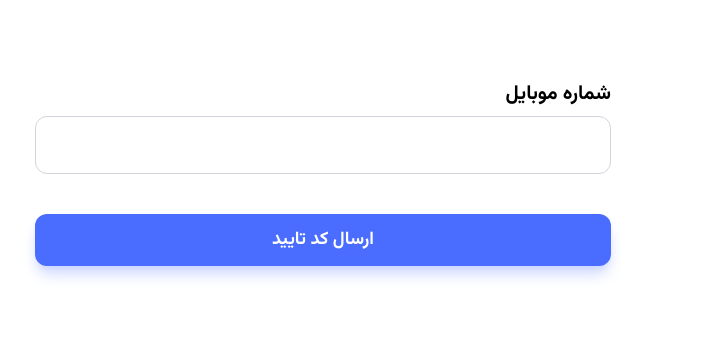
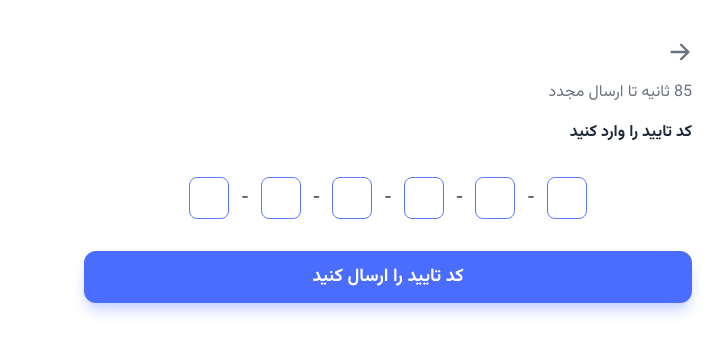
Before and after one commit to zohrehchenari1995/Freelancering-App-Src, a React (Vite) app in the folder frontend/: page /auth in a window 1280 px wide. Shown: the top 354 px of the page, without its empty margins (405-1131 px from the left). Built offline with nearby package versions, Linux system fonts and the light colour scheme.

Commit message:
mutate check-otp and resend-otp

```diff
--- a/frontend/src/features/authentication/AuthContainer.jsx
+++ b/frontend/src/features/authentication/AuthContainer.jsx
@@ -1,16 +1,40 @@
 import React, { useState } from "react";
 import SendOTPForm from "./SendOTPForm";
 import CheckOTPForm from "./CheckOTPForm";
+import { useMutation } from "@tanstack/react-query";
+import { getOtp } from "../../services/authService";
+import toast from "react-hot-toast";
 
 function AuthContainer() {
-  const [step, setStep] = useState(1);
+    // use reactQuery for handle request...
+  const { isPending:isSendingOtp, mutateAsync } = useMutation({
+    mutationFn: getOtp,
+  });
+
+  // eventhaqndler...
+  const sendOtpHandler = async (e) => {
+    e.preventDefault();
+    try {
+      const data = await mutateAsync({ phoneNumber });
+      setStep(2);
+
+      toast.success(data.message);
+    } catch (error) {
+      console.log(error?.response?.data?.message);
+    }
+  };
+  const [step, setStep] = useState(2);
+  const [phoneNumber, setPhoneNumber] = useState("09179506730");
+
   const renderStep = () => {
     switch (step) {
       case 1: {
-        return <SendOTPForm setStep={setStep}/>;
+        return <SendOTPForm setStep={setStep} phoneNumber={phoneNumber} onChange={(e)=>{setPhoneNumber(e.target.value)}} onSubmit={sendOtpHandler} isSendingOtp={isSendingOtp}
+
+        />;
       }
       case 2: {
-        return <CheckOTPForm />;
+        return <CheckOTPForm phoneNumber={phoneNumber}  onBack={()=>setStep((s)=> s -1 )} onResendOtp={sendOtpHandler}/>;
       }
       default:
         return null;
--- a/frontend/src/features/authentication/CheckOTPForm.jsx
+++ b/frontend/src/features/authentication/CheckOTPForm.jsx
@@ -1,32 +1,91 @@
-import React, { useState } from 'react'
-import OTPInput from "react-otp-input"
+import { useMutation } from "@tanstack/react-query";
+import React, { useEffect, useState } from "react";
+import OTPInput from "react-otp-input";
+import { checkOtp } from "../../services/authService";
+import toast from "react-hot-toast";
+import { useNavigate } from "react-router";
+import {HiArrowRight} from "react-icons/hi";
 
-function CheckOTPForm() {
-  const[otp, setOtp] = useState("");
+const RESEND_TIME =90;
+
+function CheckOTPForm({phoneNumber,onBack,onResendOtp}) {
+  // state for handle otpform and checkotp form....
+  const [otp, setOtp] = useState("");
+  // satate for navigate with all role(owner,freelancer and dont have role).....
+  const navigate = useNavigate();
+  // for create timer in check-otp-form....
+  const [time,setTime] = useState(RESEND_TIME);
+
+  // for mutate checkotp......
+  const { isPending, error, data, mutateAsync } = useMutation({
+    mutationFn: checkOtp,
+  });
+
+  // eventhandler for click on all form(input and button).....
+  const checkOtpHandler =async(e)=>{
+    e.preventDefault();
+    try{
+      const {message,user} = await mutateAsync({phoneNumber,otp})
+      toast.success(message);
+
+      if(user.isActive){
+        // if(user.role=== "OWNER") navigate("/owner");
+        // if(user.role === "FREELANCER") navigate("/freelancer");
+      }
+      else{
+        navigate("/complete-profile")
+      }
+    }
+    catch(error){
+      toast.error(error?.response?.data?.message);
+    }
+  }
+
+  // for handle timer....
+  useEffect(()=>{
+    const timer =time >0 &&  setInterval(()=>{
+      return setTime((t)=> t -1)},1000)
+    return ()=>{
+      if(timer) clearInterval(timer)
+    }
+  },[time])
+
+
   return (
     <div>
-      <form className="space-y-8">
+
+      <button onClick={onBack}>
+        <HiArrowRight className="w-6 h-6 text-secondary-500"/>
+      </button>
+
+      {/* show timer.... */}
+      <div className="mt-2 mb-4 text-secondary-500">
+      {time > 0 ?<p>{time} ثانیه تا ارسال مجدد</p>: <button onClick={onResendOtp}>ارسال مجدد کد</button>}
+      </div>
+
+      <form className="space-y-8" onSubmit={checkOtpHandler}>
         <p className="font-bold text-secondary-800">کد تایید را وارد کنید</p>
         <OTPInput
           value={otp}
           onChange={setOtp}
           numInputs={6}
           renderSeparator={<span> - </span>}
-          renderInput={(props)=><input type="number" {...props}/>}
+          renderInput={(props) => <input type="number" {...props} />}
           containerStyle="flex flex-row-reverse justify-center sm:gap-x-1.5 lg:gap-x-3"
           inputStyle={{
-            border:"1px solid rgb(var(--color-primary-800))",
-            width:"2.5rem",
-            borderRadius:"0.5rem",
-            padding:"0.5rem 0.2rem"
+            border: "1px solid rgb(var(--color-primary-800))",
+            width: "2.5rem",
+            borderRadius: "0.5rem",
+            padding: "0.5rem 0.2rem",
           }}
-
         />
 
-        <button className="btn btn--primary w-full">کد تایید را ارسال کنید</button>
+        <button className="btn btn--primary w-full">
+          کد تایید را ارسال کنید
+        </button>
       </form>
     </div>
-  )
+  );
 }
 
-export default CheckOTPForm
+export default CheckOTPForm;
--- a/frontend/src/features/authentication/SendOTPForm.jsx
+++ b/frontend/src/features/authentication/SendOTPForm.jsx
@@ -5,39 +5,22 @@ import { getOtp } from "../../services/authService";
 import toast from "react-hot-toast";
 import Loading from "../../ui/Loading";
 
-function SendOTPForm({ setStep }) {
-  // save get phonenumber in usestate hook....
-  const [phoneNumber, setPhoneNumber] = useState("");
+function SendOTPForm({onSubmit,phoneNumber,onChange,isSendingOtp }) {
+  // save get phonenumber in usestate hook....(lift to parent-component(Authcontainer.jsx))
 
-  // use reactQuery for handle request...
-  const { isPending, error, data, mutateAsync } = useMutation({
-    mutationFn: getOtp,
-  });
 
-  // eventhaqndler...
-  const sendOtpHandler = async (e) => {
-    e.preventDefault();
-    try {
-      const data = await mutateAsync({ phoneNumber });
-      setStep(2);
-
-      toast.success(data.message);
-    } catch (error) {
-      console.log(error?.response?.data?.message);
-    }
-  };
 
   return (
     <div className="container xl:max-w-screen-xl mt-10">
-      <form className="space-y-8" onSubmit={sendOtpHandler}>
+      <form className="space-y-8" onSubmit={onSubmit}>
         <TextField
           label="شماره موبایل"
           name="phoneNumber"
           value={phoneNumber}
-          onChange={(e) => setPhoneNumber(e.target.value)}
+          onChange={onChange}
         />
 
-        {isPending ? (
+        {isSendingOtp ? (
           <Loading />
         ) : (
           <button className="btn btn--primary w-full" type="submit">
--- a/frontend/src/services/authService.js
+++ b/frontend/src/services/authService.js
@@ -9,5 +9,7 @@ export function getOtp(data) {
 
 // authService for check-otp...(data:verify-code)
 export function checkOtp(data) {
-  return http.post("user/check-otp", data);
+  return http.post("user/check-otp", data).then(({data})=>{
+    return data.data;
+  });
 }
```
